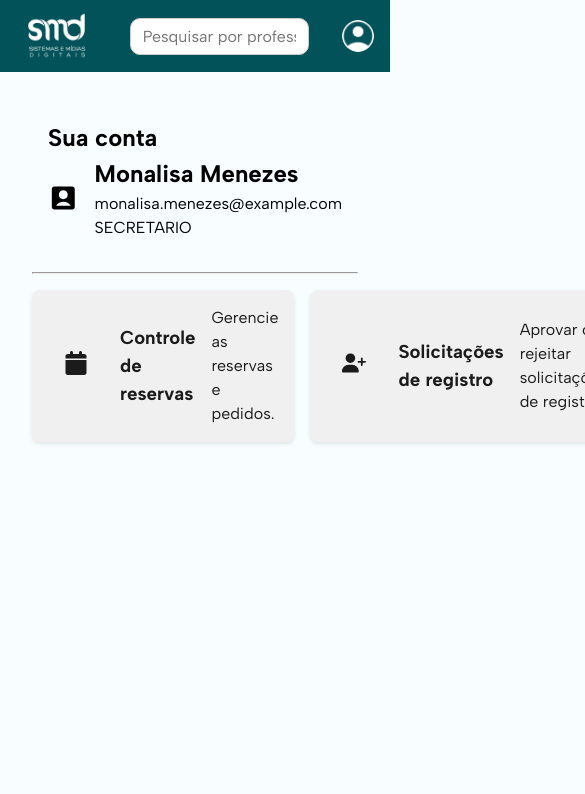
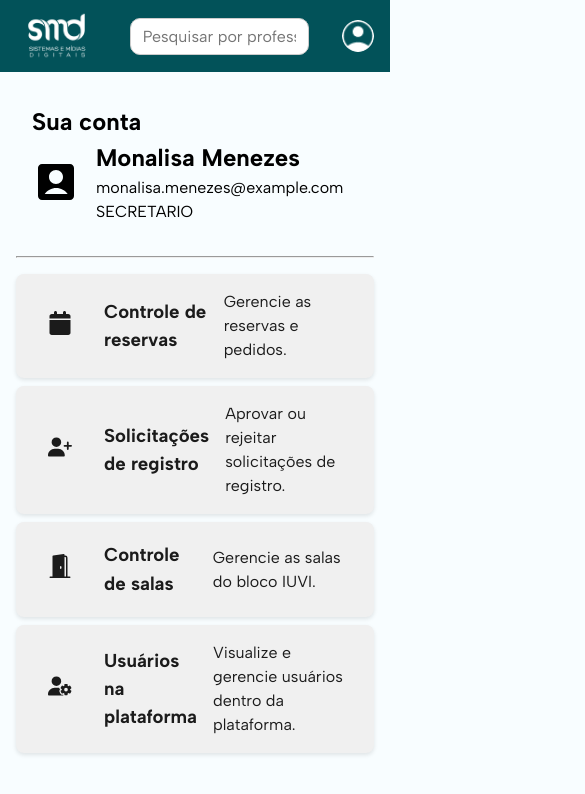
Before and after one commit to TheBugs-io/cadeasala-front, a React (Vite) app: page /admin in a window 390 px wide. Shown: the top 794 px of the page, 585 px wide, since content can reach past the window. Built offline with nearby package versions, Linux system fonts and the light colour scheme; no server answers.

Commit message:
fix: responsive header / page

```diff
--- a/src/app/Features/AdminAccountPage/styles/AdminAccountStyle.css
+++ b/src/app/Features/AdminAccountPage/styles/AdminAccountStyle.css
@@ -7,6 +7,7 @@
 
 .admin-header {
   display: flex;
+  width: 100%;
   flex-direction: column;
   justify-content: space-between;
   padding: 2rem 3rem;
@@ -30,10 +31,21 @@
 
 @media screen and (max-width: 768px) {
   .admin-header {
+    width: 100%;
     padding: 1rem;
   }
 
   .admin-header h1 {
     font-size: 1.5rem;
   }
+
+  .admin-main-page{
+    flex-direction: column;
+    padding: 1rem;
+  }
+
+  .admin-functions {
+    flex-direction: column;
+    gap: 0.5rem;
+  }
 }
```
